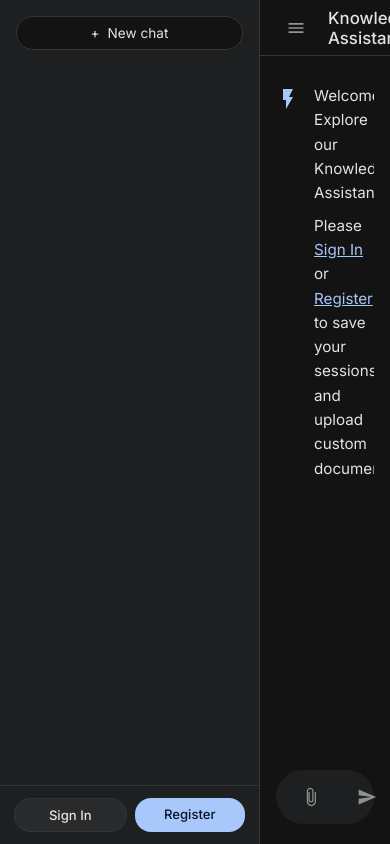
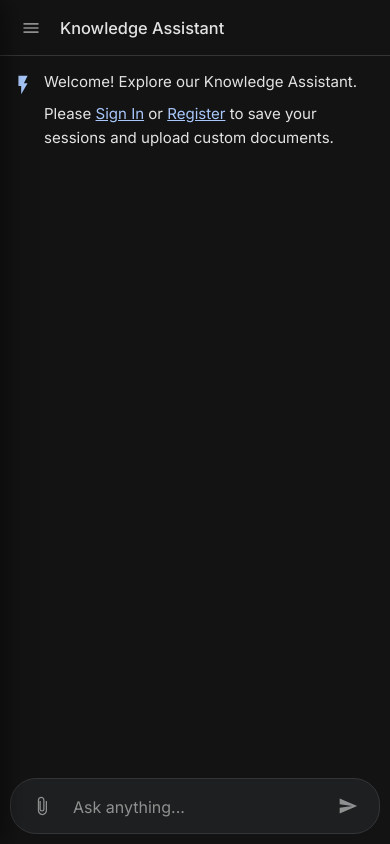
Before and after one commit to srijayanthkarthikeyai/django-rag-assistant, a Django app: page / in a window 390 px wide. Run offline with Django 5.2, Linux system fonts and the light colour scheme.

Commit message:
Switch to Gemini embeddings and add mobile-responsive UI

```diff
--- a/documents/templates/documents/chat.html
+++ b/documents/templates/documents/chat.html
@@ -2,7 +2,7 @@
 <html lang="en">
 <head>
   <meta charset="UTF-8">
-  <meta name="viewport" content="width=device-width, initial-scale=1.0">
+  <meta name="viewport" content="width=device-width, initial-scale=1.0, viewport-fit=cover">
   <title>Knowledge Assistant</title>
   <link rel="preconnect" href="https://fonts.googleapis.com">
   <link rel="preconnect" href="https://fonts.gstatic.com" crossorigin>
@@ -20,11 +20,37 @@
       --accent-blue: #a8c7fa;
       --accent-blue-hover: #8ab4f8;
       --user-bubble: #282a2c;
-      --sidebar-width: 260px;
+      --sidebar-width: 268px;
     }
 
-    * { box-sizing: border-box; margin: 0; padding: 0; font-family: 'Inter', sans-serif; }
-    body { background-color: var(--bg-main); color: var(--text-main); height: 100vh; display: flex; overflow: hidden; }
+    * {
+      box-sizing: border-box;
+      margin: 0;
+      padding: 0;
+      font-family: 'Inter', -apple-system, BlinkMacSystemFont, sans-serif;
+      -webkit-tap-highlight-color: transparent;
+    }
+
+    html, body {
+      background-color: var(--bg-main);
+      color: var(--text-main);
+      height: 100dvh;
+      width: 100%;
+      display: flex;
+      overflow: hidden;
+      overscroll-behavior: none;
+    }
+
+    /* Dark backdrop for mobile slide-over drawer */
+    .sidebar-backdrop {
+      display: none;
+      position: fixed;
+      inset: 0;
+      background: rgba(0, 0, 0, 0.6);
+      z-index: 40;
+      backdrop-filter: blur(2px);
+    }
+    .sidebar-backdrop.active { display: block; }
 
     aside {
       width: var(--sidebar-width);
@@ -32,111 +58,428 @@
       border-right: 1px solid var(--border-subtle);
       display: flex;
       flex-direction: column;
-      transition: width 0.25s ease;
+      transition: width 0.25s ease, transform 0.25s cubic-bezier(0.22, 1, 0.36, 1);
       overflow: hidden;
       flex-shrink: 0;
+      z-index: 50;
+      padding-top: env(safe-area-inset-top);
+      padding-bottom: env(safe-area-inset-bottom);
     }
     aside.collapsed { width: 0; border: none; }
 
-    .sidebar-header { padding: 16px; display: flex; flex-direction: column; gap: 8px; }
+    .sidebar-header {
+      padding: 16px;
+      display: flex;
+      flex-direction: column;
+      gap: 10px;
+    }
+
     .new-chat-btn, .docs-mgr-btn {
-      display: flex; align-items: center; justify-content: center; gap: 8px;
-      background: var(--bg-main); color: var(--text-main);
-      border: 1px solid var(--border-subtle); border-radius: 20px;
-      padding: 8px 16px; font-size: 0.85rem; cursor: pointer; width: 100%;
+      display: flex;
+      align-items: center;
+      justify-content: center;
+      gap: 8px;
+      background: var(--bg-main);
+      color: var(--text-main);
+      border: 1px solid var(--border-subtle);
+      border-radius: 22px;
+      min-height: 42px;
+      padding: 8px 16px;
+      font-size: 0.88rem;
+      font-weight: 500;
+      cursor: pointer;
+      width: 100%;
       transition: background 0.2s;
     }
     .new-chat-btn:hover, .docs-mgr-btn:hover { background: var(--bg-surface-hover); }
 
-    .session-list { flex: 1; overflow-y: auto; padding: 8px; display: flex; flex-direction: column; gap: 4px; }
+    .session-list {
+      flex: 1;
+      overflow-y: auto;
+      padding: 8px;
+      display: flex;
+      flex-direction: column;
+      gap: 4px;
+      -webkit-overflow-scrolling: touch;
+    }
+
     .session-item {
-      display: flex; align-items: center; justify-content: space-between;
-      padding: 10px 12px; border-radius: 8px; cursor: pointer;
-      font-size: 0.85rem; color: var(--text-muted);
+      display: flex;
+      align-items: center;
+      justify-content: space-between;
+      min-height: 42px;
+      padding: 8px 12px;
+      border-radius: 10px;
+      cursor: pointer;
+      font-size: 0.86rem;
+      color: var(--text-muted);
+      gap: 8px;
     }
-    .session-item:hover, .session-item.active { background: var(--bg-surface-hover); color: var(--text-main); }
-    .session-item .title { white-space: nowrap; overflow: hidden; text-overflow: ellipsis; flex: 1; }
-    .session-item .delete-btn { background: none; border: none; color: var(--text-muted); cursor: pointer; display: none; }
-    .session-item:hover .delete-btn { display: inline-block; }
-    .session-item .delete-btn:hover { color: #f28b82; }
+    .session-item:hover, .session-item.active {
+      background: var(--bg-surface-hover);
+      color: var(--text-main);
+    }
+    .session-item .title {
+      white-space: nowrap;
+      overflow: hidden;
+      text-overflow: ellipsis;
+      flex: 1;
+    }
+    .session-item .delete-btn {
+      background: none;
+      border: none;
+      color: var(--text-muted);
+      cursor: pointer;
+      min-width: 32px;
+      min-height: 32px;
+      border-radius: 6px;
+      display: inline-flex;
+      align-items: center;
+      justify-content: center;
+      opacity: 0.7;
+    }
+    .session-item .delete-btn:hover {
+      color: #f28b82;
+      opacity: 1;
+      background: rgba(242, 139, 130, 0.12);
+    }
 
     .sidebar-footer {
-      padding: 12px 14px; border-top: 1px solid var(--border-subtle);
-      display: flex; align-items: center; justify-content: space-between;
+      padding: 12px 14px;
+      border-top: 1px solid var(--border-subtle);
+      display: flex;
+      align-items: center;
+      justify-content: space-between;
       background: var(--bg-surface);
+      gap: 8px;
     }
     .user-info { display: flex; align-items: center; gap: 10px; min-width: 0; }
     .user-avatar {
-      width: 32px; height: 32px; border-radius: 50%;
-      background: var(--accent-blue); color: #0b1329;
-      font-weight: 600; font-size: 0.85rem;
-      display: flex; align-items: center; justify-content: center; flex-shrink: 0;
+      width: 34px;
+      height: 34px;
+      border-radius: 50%;
+      background: var(--accent-blue);
+      color: #0b1329;
+      font-weight: 600;
+      font-size: 0.85rem;
+      display: flex;
+      align-items: center;
+      justify-content: center;
+      flex-shrink: 0;
     }
-    .user-name { font-size: 0.88rem; color: var(--text-main); white-space: nowrap; overflow: hidden; text-overflow: ellipsis; }
-    .logout-btn { background: transparent; border: none; color: var(--text-muted); cursor: pointer; padding: 6px; border-radius: 50%; }
+    .user-name {
+      font-size: 0.88rem;
+      color: var(--text-main);
+      white-space: nowrap;
+      overflow: hidden;
+      text-overflow: ellipsis;
+    }
+    .logout-btn {
+      background: transparent;
+      border: none;
+      color: var(--text-muted);
+      cursor: pointer;
+      min-width: 38px;
+      min-height: 38px;
+      border-radius: 50%;
+      display: flex;
+      align-items: center;
+      justify-content: center;
+    }
     .logout-btn:hover { background: var(--bg-surface-hover); color: #f28b82; }
-    .logout-btn svg { width: 18px; height: 18px; fill: currentColor; }
+    .logout-btn svg { width: 19px; height: 19px; fill: currentColor; }
 
     .auth-buttons { display: flex; gap: 8px; width: 100%; }
     .auth-btn {
-      flex: 1; text-align: center; padding: 8px 0; border-radius: 16px;
-      font-size: 0.82rem; font-weight: 500; text-decoration: none;
+      flex: 1;
+      text-align: center;
+      padding: 10px 0;
+      border-radius: 18px;
+      font-size: 0.84rem;
+      font-weight: 500;
+      text-decoration: none;
       transition: background-color 0.2s;
     }
     .auth-btn.login { background: var(--bg-surface-hover); color: var(--text-main); border: 1px solid var(--border-subtle); }
     .auth-btn.register { background: var(--accent-blue); color: #0b1329; }
     .auth-btn.register:hover { background: var(--accent-blue-hover); }
 
-    main { flex: 1; display: flex; flex-direction: column; height: 100vh; overflow: hidden; }
-    header { height: 56px; padding: 0 18px; display: flex; align-items: center; gap: 14px; border-bottom: 1px solid var(--border-subtle); }
-    .icon-btn { background: transparent; border: none; color: var(--text-muted); cursor: pointer; padding: 8px; border-radius: 50%; display: flex; }
+    main {
+      flex: 1;
+      display: flex;
+      flex-direction: column;
+      height: 100dvh;
+      width: 100%;
+      min-width: 0;
+      overflow: hidden;
+    }
+
+    header {
+      min-height: 56px;
+      padding: env(safe-area-inset-top) 16px 0;
+      display: flex;
+      align-items: center;
+      gap: 12px;
+      border-bottom: 1px solid var(--border-subtle);
+      flex-shrink: 0;
+    }
+
+    .icon-btn {
+      background: transparent;
+      border: none;
+      color: var(--text-muted);
+      cursor: pointer;
+      min-width: 42px;
+      min-height: 42px;
+      border-radius: 50%;
+      display: flex;
+      align-items: center;
+      justify-content: center;
+      flex-shrink: 0;
+    }
     .icon-btn:hover { background: var(--bg-surface-hover); color: var(--text-main); }
     .icon-btn svg { width: 20px; height: 20px; fill: currentColor; }
-    .brand-title { font-size: 1.05rem; font-weight: 500; color: var(--text-main); }
 
-    .chat-container { flex: 1; overflow-y: auto; padding: 28px 16px 20px; display: flex; flex-direction: column; align-items: center; }
-    .chat-stream { width: 100%; max-width: 780px; display: flex; flex-direction: column; gap: 26px; }
-    .message-row { display: flex; gap: 14px; width: 100%; line-height: 1.6; font-size: 0.95rem; }
+    .brand-title {
+      font-size: 1.02rem;
+      font-weight: 500;
+      color: var(--text-main);
+      white-space: nowrap;
+      overflow: hidden;
+      text-overflow: ellipsis;
+      flex: 1;
+    }
+
+    .chat-container {
+      flex: 1;
+      overflow-y: auto;
+      overflow-x: hidden;
+      padding: 20px 16px;
+      display: flex;
+      flex-direction: column;
+      align-items: center;
+      -webkit-overflow-scrolling: touch;
+    }
+
+    .chat-stream {
+      width: 100%;
+      max-width: 780px;
+      display: flex;
+      flex-direction: column;
+      gap: 22px;
+    }
+
+    .message-row {
+      display: flex;
+      gap: 12px;
+      width: 100%;
+      line-height: 1.6;
+      font-size: 0.95rem;
+    }
     .message-row.user { justify-content: flex-end; }
-    .message-row.user .bubble { background: var(--user-bubble); color: var(--text-main); padding: 12px 18px; border-radius: 20px; max-width: 80%; white-space: pre-wrap; }
-    .assistant-icon { width: 24px; height: 24px; margin-top: 3px; flex-shrink: 0; fill: var(--accent-blue); }
-    .message-row.assistant .content { flex: 1; overflow-x: auto; }
-    .content h1, .content h2, .content h3 { margin: 12px 0 6px; color: #fff; }
+    .message-row.user .bubble {
+      background: var(--user-bubble);
+      color: var(--text-main);
+      padding: 12px 16px;
+      border-radius: 20px;
+      border-bottom-right-radius: 4px;
+      max-width: 82%;
+      white-space: pre-wrap;
+      word-wrap: break-word;
+      overflow-wrap: anywhere;
+    }
+
+    .assistant-icon {
+      width: 22px;
+      height: 22px;
+      margin-top: 4px;
+      flex-shrink: 0;
+      fill: var(--accent-blue);
+    }
+
+    .message-row.assistant .content {
+      flex: 1;
+      min-width: 0;
+      overflow-wrap: anywhere;
+    }
+
+    .content h1, .content h2, .content h3 { margin: 12px 0 6px; color: #fff; font-size: 1.08rem; }
     .content p { margin-bottom: 8px; }
-    .content code { background: var(--bg-surface); padding: 2px 6px; border-radius: 4px; }
-    .sources-container { margin-top: 12px; padding-top: 8px; border-top: 1px solid var(--border-subtle); font-size: 0.8rem; color: var(--text-muted); }
-    .source-chip { display: inline-block; background: var(--bg-surface); border: 1px solid var(--border-subtle); border-radius: 6px; padding: 3px 8px; margin: 4px 6px 4px 0; }
+    .content ul, .content ol { padding-left: 20px; margin-bottom: 8px; }
+    .content pre {
+      background: var(--bg-surface);
+      padding: 12px;
+      border-radius: 10px;
+      overflow-x: auto;
+      margin: 8px 0;
+      border: 1px solid var(--border-subtle);
+    }
+    .content code {
+      background: var(--bg-surface);
+      padding: 2px 6px;
+      border-radius: 4px;
+      font-size: 0.88em;
+    }
+    .content pre code { background: none; padding: 0; }
 
-    .input-wrapper { width: 100%; max-width: 780px; margin: 0 auto 20px; padding: 0 16px; }
-    .input-capsule { background: var(--bg-surface); border-radius: 28px; padding: 8px 16px; display: flex; align-items: center; gap: 10px; border: 1px solid transparent; }
-    .input-capsule:focus-within { border-color: var(--border-subtle); }
-    textarea { flex: 1; background: transparent; border: none; outline: none; color: var(--text-main); font-size: 0.96rem; resize: none; max-height: 140px; padding: 6px 0; }
+    .sources-container {
+      margin-top: 12px;
+      padding-top: 8px;
+      border-top: 1px solid var(--border-subtle);
+      font-size: 0.8rem;
+      color: var(--text-muted);
+    }
+    .source-chip {
+      display: inline-block;
+      background: var(--bg-surface);
+      border: 1px solid var(--border-subtle);
+      border-radius: 6px;
+      padding: 4px 8px;
+      margin: 4px 6px 2px 0;
+      max-width: 100%;
+      overflow: hidden;
+      text-overflow: ellipsis;
+      white-space: nowrap;
+      vertical-align: bottom;
+    }
+
+    .input-wrapper {
+      width: 100%;
+      max-width: 780px;
+      margin: 0 auto;
+      padding: 8px 14px calc(12px + env(safe-area-inset-bottom));
+      flex-shrink: 0;
+    }
+
+    .input-capsule {
+      background: var(--bg-surface);
+      border-radius: 26px;
+      padding: 6px 10px;
+      display: flex;
+      align-items: flex-end;
+      gap: 6px;
+      border: 1px solid var(--border-subtle);
+    }
+    .input-capsule:focus-within { border-color: var(--accent-blue); }
+
+    textarea {
+      flex: 1;
+      background: transparent;
+      border: none;
+      outline: none;
+      color: var(--text-main);
+      font-size: 16px; /* Prevents iOS Safari zoom-on-focus */
+      line-height: 1.4;
+      resize: none;
+      max-height: 130px;
+      padding: 9px 4px;
+      min-width: 0;
+    }
     textarea::placeholder { color: var(--text-muted); }
     input[type="file"] { display: none; }
 
     .modal-overlay {
-      display: none; position: fixed; inset: 0; background: rgba(0, 0, 0, 0.75);
-      z-index: 100; align-items: center; justify-content: center;
+      display: none;
+      position: fixed;
+      inset: 0;
+      background: rgba(0, 0, 0, 0.75);
+      z-index: 100;
+      align-items: center;
+      justify-content: center;
+      padding: 16px;
     }
     .modal-box {
-      background: var(--bg-surface); border: 1px solid var(--border-subtle);
-      border-radius: 16px; width: 90%; max-width: 480px; padding: 22px;
+      background: var(--bg-surface);
+      border: 1px solid var(--border-subtle);
+      border-radius: 16px;
+      width: 100%;
+      max-width: 480px;
+      padding: 20px;
+      max-height: 82dvh;
+      display: flex;
+      flex-direction: column;
     }
-    .modal-header { display: flex; justify-content: space-between; align-items: center; margin-bottom: 16px; }
-    .modal-header h3 { color: #fff; font-size: 1.1rem; }
-    .modal-close { background: none; border: none; color: var(--text-muted); cursor: pointer; font-size: 1.2rem; }
-    .doc-list { max-height: 320px; overflow-y: auto; display: flex; flex-direction: column; gap: 8px; }
+    .modal-header {
+      display: flex;
+      justify-content: space-between;
+      align-items: center;
+      margin-bottom: 14px;
+    }
+    .modal-header h3 { color: #fff; font-size: 1.05rem; }
+    .modal-close {
+      background: none;
+      border: none;
+      color: var(--text-muted);
+      cursor: pointer;
+      font-size: 1.2rem;
+      min-width: 36px;
+      min-height: 36px;
+    }
+    .doc-list {
+      overflow-y: auto;
+      display: flex;
+      flex-direction: column;
+      gap: 8px;
+      -webkit-overflow-scrolling: touch;
+    }
     .doc-item {
-      display: flex; justify-content: space-between; align-items: center;
-      padding: 10px 14px; background: var(--bg-main); border-radius: 8px;
+      display: flex;
+      justify-content: space-between;
+      align-items: center;
+      padding: 10px 14px;
+      background: var(--bg-main);
+      border-radius: 10px;
       border: 1px solid var(--border-subtle);
+      gap: 10px;
     }
-    .doc-title { font-size: 0.9rem; color: var(--text-main); font-weight: 500; }
+    .doc-item > div { min-width: 0; flex: 1; }
+    .doc-title {
+      font-size: 0.9rem;
+      color: var(--text-main);
+      font-weight: 500;
+      white-space: nowrap;
+      overflow: hidden;
+      text-overflow: ellipsis;
+    }
     .doc-sub { font-size: 0.75rem; color: var(--text-muted); }
-    .doc-delete-btn { background: none; border: none; color: #f28b82; cursor: pointer; font-size: 1rem; }
+    .doc-delete-btn {
+      background: none;
+      border: none;
+      color: #f28b82;
+      cursor: pointer;
+      font-size: 1.05rem;
+      min-width: 36px;
+      min-height: 36px;
+      flex-shrink: 0;
+    }
+
+    /* 📱 Mobile Slide-Over Drawer & Layout Adjustments */
+    @media (max-width: 768px) {
+      aside {
+        position: fixed;
+        top: 0;
+        left: 0;
+        bottom: 0;
+        width: 275px !important;
+        max-width: 82%;
+        transform: translateX(-100%);
+        box-shadow: 4px 0 24px rgba(0, 0, 0, 0.5);
+      }
+      aside.mobile-open { transform: translateX(0); }
+      aside.collapsed { width: 275px !important; }
+
+      header { padding: env(safe-area-inset-top) 10px 0; gap: 8px; }
+      .chat-container { padding: 14px 12px; }
+      .chat-stream { gap: 18px; }
+      .message-row { gap: 10px; font-size: 0.94rem; }
+      .message-row.user .bubble { max-width: 88%; padding: 10px 14px; }
+      .input-wrapper { padding: 6px 10px calc(10px + env(safe-area-inset-bottom)); }
+    }
   </style>
 </head>
 <body>
+
+  <div class="sidebar-backdrop" id="sidebarBackdrop"></div>
 
   <aside id="sidebar">
     <div class="sidebar-header">
@@ -226,6 +569,7 @@
     let currentSessionId = null;
 
     const sidebar = document.getElementById('sidebar');
+    const sidebarBackdrop = document.getElementById('sidebarBackdrop');
     const toggleSidebarBtn = document.getElementById('toggleSidebarBtn');
     const newChatBtn = document.getElementById('newChatBtn');
     const sessionList = document.getElementById('sessionList');
@@ -246,15 +590,49 @@
       </svg>
     `;
 
-    toggleSidebarBtn.addEventListener('click', () => sidebar.classList.toggle('collapsed'));
+    function isMobileView() {
+      return window.innerWidth <= 768;
+    }
+
+    function closeMobileSidebar() {
+      sidebar.classList.remove('mobile-open');
+      sidebarBackdrop.classList.remove('active');
+    }
+
+    toggleSidebarBtn.addEventListener('click', () => {
+      if (isMobileView()) {
+        const isOpen = sidebar.classList.toggle('mobile-open');
+        sidebarBackdrop.classList.toggle('active', isOpen);
+      } else {
+        sidebar.classList.toggle('collapsed');
+      }
+    });
+
+    sidebarBackdrop.addEventListener('click', closeMobileSidebar);
+
+    // Touch swipe left to close mobile sidebar
+    let touchStartX = 0;
+    sidebar.addEventListener('touchstart', (e) => {
+      touchStartX = e.changedTouches[0].screenX;
+    }, { passive: true });
+
+    sidebar.addEventListener('touchend', (e) => {
+      if (isMobileView() && e.changedTouches[0].screenX - touchStartX < -55) {
+        closeMobileSidebar();
+      }
+    }, { passive: true });
+
+    window.addEventListener('resize', () => {
+      if (!isMobileView()) closeMobileSidebar();
+    });
 
     userInput.addEventListener('input', function() {
       this.style.height = 'auto';
-      this.style.height = this.scrollHeight + 'px';
+      this.style.height = Math.min(this.scrollHeight, 130) + 'px';
     });
 
     userInput.addEventListener('keydown', (e) => {
-      if (e.key === 'Enter' && !e.shiftKey) {
+      if (e.key === 'Enter' && !e.shiftKey && !isMobileView()) {
         e.preventDefault();
         handleSubmit();
       }
@@ -309,7 +687,10 @@
             <button class="delete-btn" title="Delete thread">✕</button>
           `;
 
-          item.querySelector('.title').addEventListener('click', () => switchSession(sess.id));
+          item.querySelector('.title').addEventListener('click', () => {
+            switchSession(sess.id);
+            closeMobileSidebar();
+          });
           item.querySelector('.delete-btn').addEventListener('click', async (e) => {
             e.stopPropagation();
             await fetch(`/api/sessions/${sess.id}/`, {
@@ -368,6 +749,7 @@
             <div class="content"><p>Start a new conversation or upload a document to begin.</p></div>
           </div>
         `;
+        closeMobileSidebar();
         loadSessions();
       } catch (e) {
         console.error("Failed to start session:", e);
@@ -447,7 +829,7 @@
         contentDiv.innerHTML = `<p style="color:#f28b82;">⚠️ Request failed: ${escapeHtml(err.message)}</p>`;
       } finally {
         sendBtn.disabled = false;
-        userInput.focus();
+        if (!isMobileView()) userInput.focus();
       }
     }
 
@@ -536,6 +918,7 @@
 
     if (openDocsBtn) {
       openDocsBtn.addEventListener('click', () => {
+        closeMobileSidebar();
         docModal.style.display = 'flex';
         loadUserDocuments();
       });
--- a/documents/views.py
+++ b/documents/views.py
@@ -12,28 +12,39 @@ from django.views.decorators.http import require_http_methods
 from django.db.models import Q
 from django.contrib.postgres.search import SearchVector, SearchQuery, SearchRank
 from pgvector.django import CosineDistance
-from huggingface_hub import InferenceClient
+from google import genai
+from google.genai import types
 from groq import Groq
 from pypdf import PdfReader
 from .models import Document, Session, Message
 
-# 🧠 Lightweight API Clients Initialization (No heavy local PyTorch model in RAM)
-GROQ_KEY = os.environ.get("GROQ_API_KEY", "")
-groq_client = Groq(api_key=GROQ_KEY)
-
-HF_TOKEN = os.environ.get("HF_TOKEN", "")
-hf_client = InferenceClient(provider="hf-inference", api_key=HF_TOKEN)
-
 SIMILARITY_THRESHOLD = 0.65
 
 
+# 🧠 Lazy API Client Helpers (Safe for Render builds and .env loading)
+def get_gemini_client():
+    api_key = os.environ.get("GEMINI_API_KEY")
+    if not api_key:
+        raise ValueError("GEMINI_API_KEY is not set in environment variables.")
+    return genai.Client(api_key=api_key)
+
+
+def get_groq_client():
+    api_key = os.environ.get("GROQ_API_KEY")
+    if not api_key:
+        raise ValueError("GROQ_API_KEY is not set in environment variables.")
+    return Groq(api_key=api_key)
+
+
 def get_embeddings(texts: list[str]) -> list[list[float]]:
-    """Fetches 384-d embeddings remotely via Hugging Face Inference API."""
-    result = hf_client.feature_extraction(
-        texts,
-        model="sentence-transformers/all-MiniLM-L6-v2"
+    """Fetches 384-d embeddings remotely via Google Gemini API."""
+    client = get_gemini_client()
+    result = client.models.embed_content(
+        model="gemini-embedding-001",
+        contents=texts,
+        config=types.EmbedContentConfig(output_dimensionality=384)
     )
-    return result.tolist()
+    return [emb.values for emb in result.embeddings]
 
 
 def chunk_text(text: str, chunk_size: int = 300, overlap: int = 50) -> list[str]:
@@ -53,7 +64,8 @@ def chunk_text(text: str, chunk_size: int = 300, overlap: int = 50) -> list[str]
 def generate_chat_title(first_query: str) -> str:
     """Uses Groq to create a concise 3-5 word conversation title."""
     try:
-        completion = groq_client.chat.completions.create(
+        client = get_groq_client()
+        completion = client.chat.completions.create(
             model="openai/gpt-oss-20b",
             messages=[
                 {
@@ -192,7 +204,7 @@ def rag_stream_view(request):
     # 🔍 Hybrid retrieval
     try:
         hybrid_results = retrieve_hybrid_documents(query_text, request.user)
-    except Exception as e:
+    except Exception:
         hybrid_results = []
 
     sources_data = [
@@ -225,7 +237,8 @@ def rag_stream_view(request):
 
         full_response = []
         try:
-            groq_stream = groq_client.chat.completions.create(
+            client = get_groq_client()
+            groq_stream = client.chat.completions.create(
                 model="openai/gpt-oss-20b",
                 messages=groq_messages,
                 temperature=0.2,
--- a/requirements.txt
+++ b/requirements.txt
@@ -6,5 +6,5 @@ dj-database-url>=2.1.0
 pgvector>=0.2.5
 groq>=0.9.0
 pypdf>=4.2.0
-huggingface_hub>=0.25.0
+google-genai>=1.0.0
 python-dotenv>=1.0.0
```
